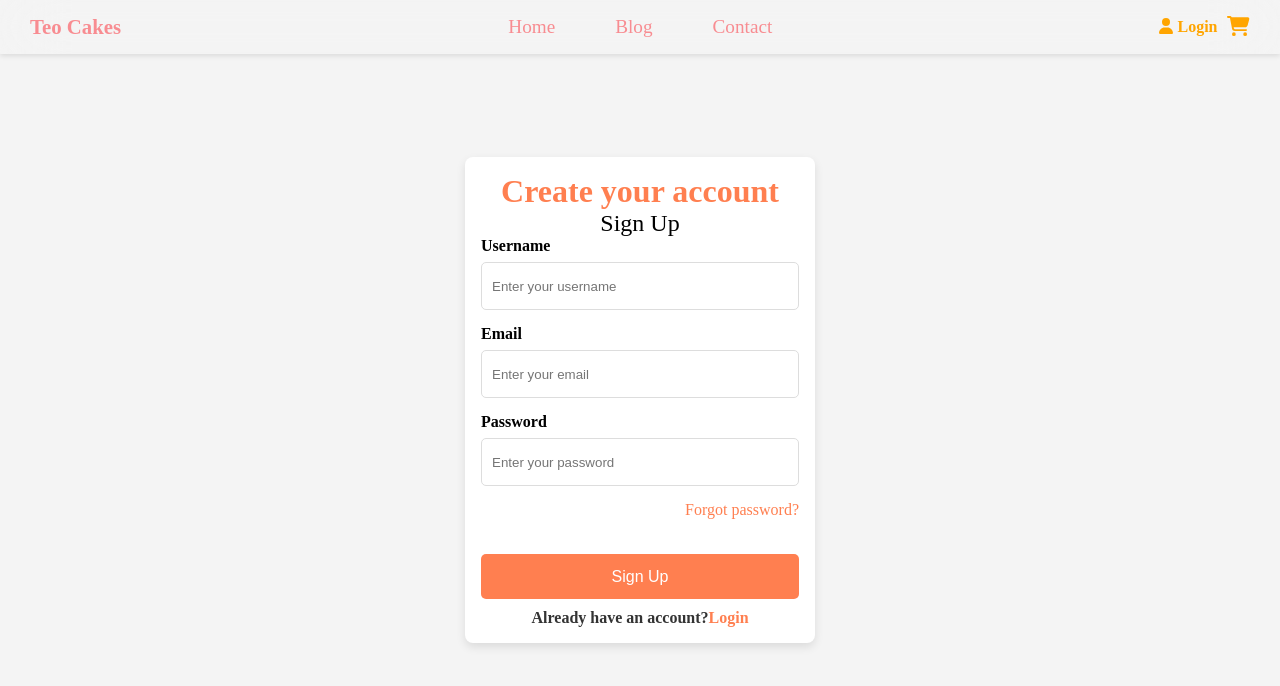
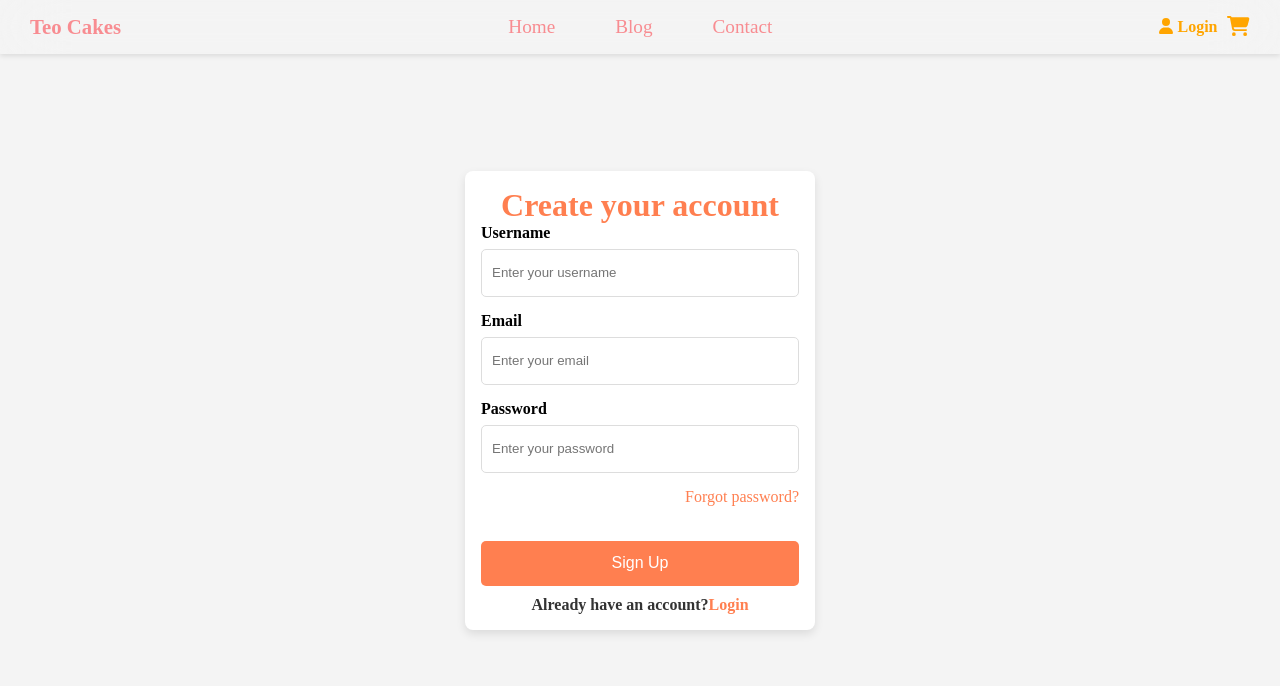
Before and after one commit to ben781105/teofront, a React (Vite) app: page /login in a window 1280 px wide. Shown: the top 686 px of the page. Built offline with nearby package versions, Linux system fonts and the light colour scheme; no server answers.

Commit message:
Update loginform.jsx

```diff
--- a/src/components/loginform.jsx
+++ b/src/components/loginform.jsx
@@ -74,7 +74,6 @@ const Loginform = () => {
       <div className="auth-box">
       {error && <ErrorComponent/>}
          <h1 style={{color:'#ff7f50'}}>{isLogin? "Welcome Back": "Create your account"}</h1>
-        <h2 style={{fontWeight:400}}>{isLogin ? "Login" : "Sign Up"}</h2>
         <form onSubmit={handleSubmit}>
 
             <div className="input-group">
```
